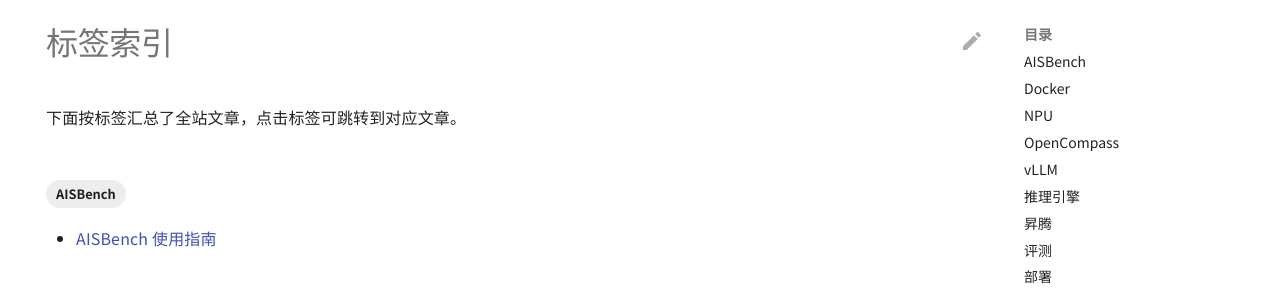
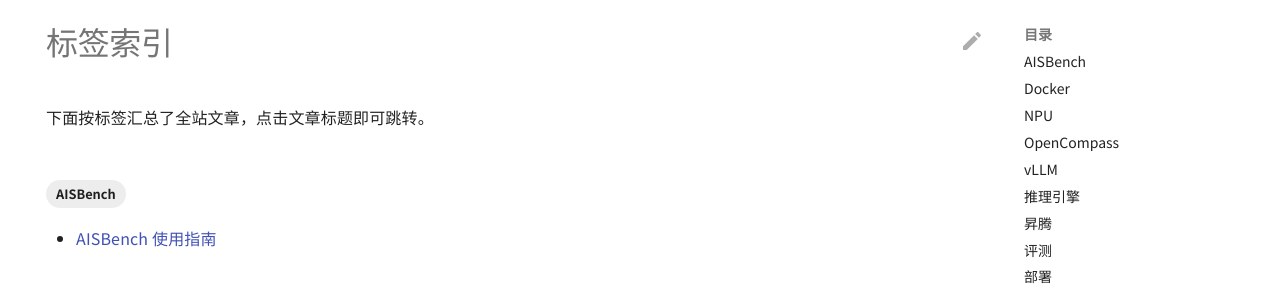
Before and after one commit to Zhaocen/zhaocen.github.io, an MkDocs documentation site: the page built from docs/tags.md, in a window 1280 px wide and 900 px high. Shown: the part 125-425 px from the top of the window. Built offline with MkDocs 1.6.1 and Material for MkDocs 9.7.7, drawn with Linux system fonts in a browser that asks for light colours; comment, search, counter and statistics services are not loaded.

Commit message:
fix: 改用新版 tags 插件语法，修复 strict 模式构建失败
tags_file 选项已被 Material 废弃，改为在 docs/tags.md 中
使用 <!-- material/tags --> 标记生成标签索引。

```diff
--- a/docs/tags.md
+++ b/docs/tags.md
@@ -5,4 +5,6 @@
 
 # 标签索引
 
-下面按标签汇总了全站文章，点击标签可跳转到对应文章。
+下面按标签汇总了全站文章，点击文章标题即可跳转。
+
+<!-- material/tags -->
--- a/mkdocs.yml
+++ b/mkdocs.yml
@@ -87,9 +87,8 @@
   # 搜索语言自动取 theme.language (zh)，无需显式声明
   - search:
       separator: '[\s\u200b\-,:!=\[\]()"`/]+|\.(?!\d)|&[lg]t;|(?!\b)(?=[A-Z][a-z])'
-  # 标签系统
-  - tags:
-      tags_file: tags.md
+  # 标签系统（标签索引页由 docs/tags.md 中的 <!-- material/tags --> 标记生成）
+  - tags
   # 页面底部显示最后更新时间（依赖 git 历史）
   - git-revision-date-localized:
       type: datetime
```
